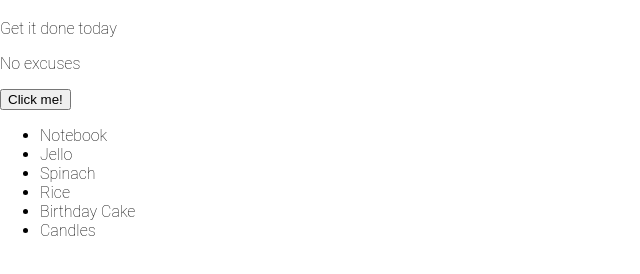
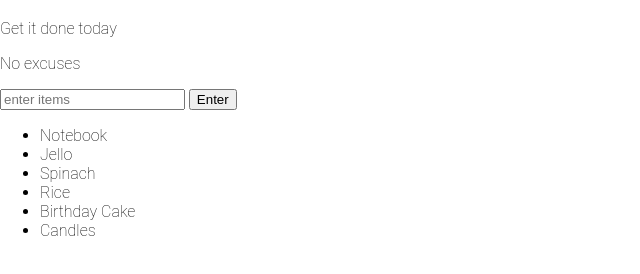
Before and after one commit to rananhui/css-models, a plain HTML site: page javascript/helloWorld/index.html in a window 1280 px wide. Shown: the part 62-336 px from the top of the page, without its empty margins (0-640 px from the left). Drawn offline with Linux system fonts and the light colour scheme; files that its build step writes are made by us from their sources.

Commit message:
add input box.

```diff
--- a/javascript/helloWorld/index.html
+++ b/javascript/helloWorld/index.html
@@ -8,7 +8,8 @@
         <h1>Shopping List</h1>
         <p id="first">Get it done today</p>
         <p class="second">No excuses</p>
-        <button>Click me! </button>
+        <input id="userInput" type="text" placeholder="enter items">
+        <button id="enter">Enter</button>
         <ul>
             <li random="23">Notebook</li>
             <li>Jello</li>
--- a/javascript/helloWorld/script.js
+++ b/javascript/helloWorld/script.js
@@ -1,5 +1,13 @@
-var button = document.getElementsByTagName("button")[0];
+// var button = document.getElementsByTagName("button")[0];
+
+// button.addEventListener("click", function(){
+//     console.log("CLICK !!!!");
+// })
+
+
+var button = document.getElementById("enter");
+var input = document.getElementById("userInput");
 
 button.addEventListener("click", function(){
-    console.log("CLICK !!!!");
+    console.log("click is working");
 })
```
